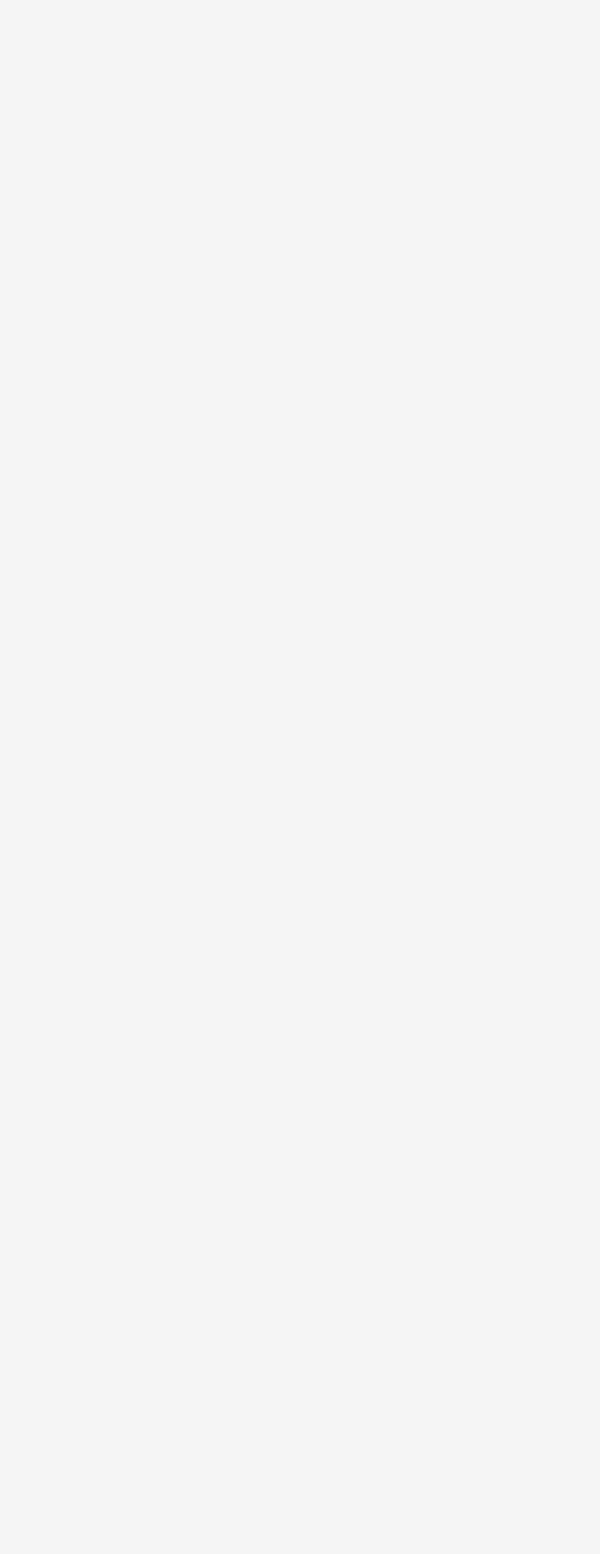
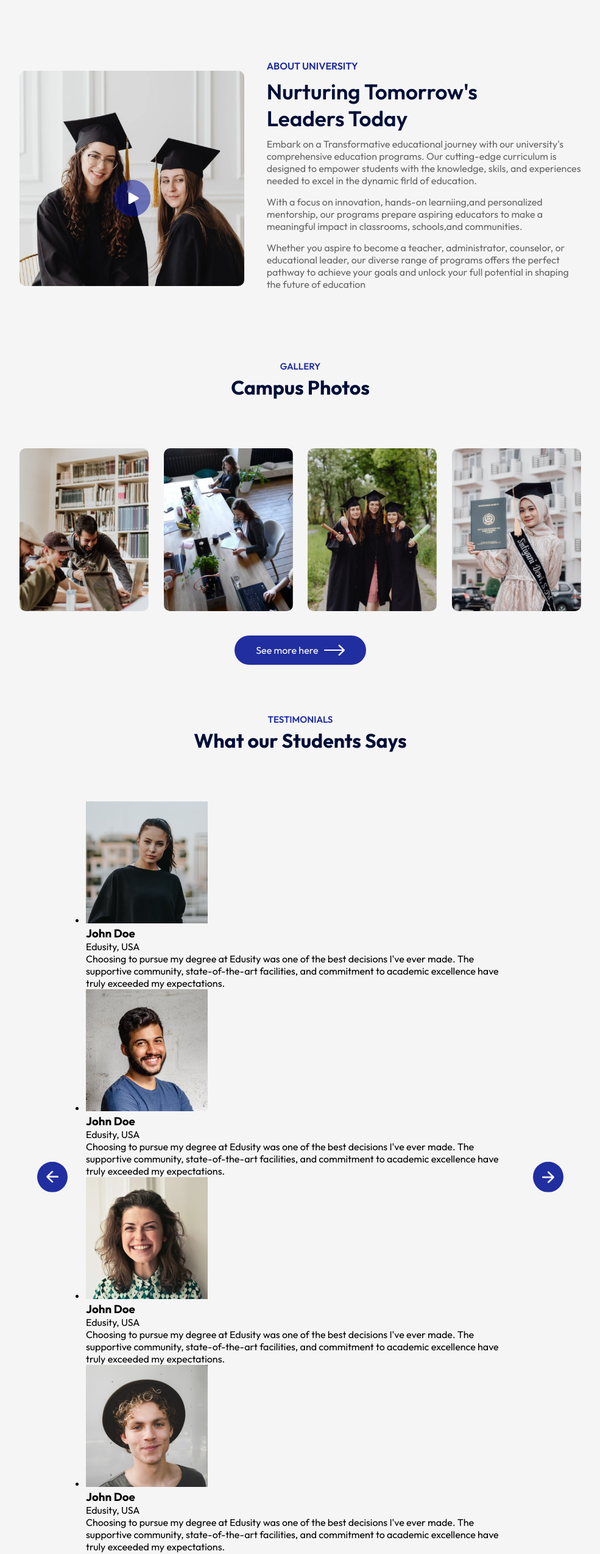
Before and after one commit to faw7an/edusity, a React (Vite) app: page / in a window 1280 px wide. Shown: the part 1303-3851 px from the top of the page at 61% size, without its empty margins (147-1132 px from the left). Before the commit the page ends 1381 px from the top, so only its background shows below. Built offline with nearby package versions, Linux system fonts and the light colour scheme.

Commit message:
Refactor components and add new Programs section

```diff
--- a/src/App.jsx
+++ b/src/App.jsx
@@ -3,7 +3,9 @@ import Navbar from './components/Navbar/Navbar'
 import Hero from './components/Hero/Hero'
 import Programs from './components/Programs/Programs'
 import Title from './components/Title/Title'
-
+import About from './components/About/About'
+import Campus from './components/Campus/Campus'
+import Testimonials from './components/Testimonials/Testimonials'
 export default function App() {
   return (
     <div>
@@ -12,6 +14,12 @@ export default function App() {
       <div className='container'>
         <Title subtitle = 'Our Programs' title = ' What We Offer'/>
         <Programs />
+        <About />
+        <Title subtitle='Gallery' title='Campus Photos'/>
+        <Campus />
+        <Title subtitle='Testimonials' title='What our Students Says'/>
+        <Testimonials />
+
       </div>
     </div>
   )
--- /dev/null
+++ b/src/components/About/About.css
@@ -0,0 +1,50 @@
+.about{
+    margin: 100px auto;
+    display: flex;
+    align-items: center;
+    justify-content: space-between;
+    width: 90%;
+}
+
+.about-left{
+    flex-basis: 40%;
+    position: relative;
+}
+
+.about-right{
+    flex-basis: 56%;
+}
+
+.about-img{
+    width: 100%;
+    border-radius: 10px;
+
+}
+.play-icon{
+    width: 60px;
+    position: absolute;
+    top: 50%;
+    left: 50%;
+    transform: translate(-50%);
+}
+
+.about h3{
+    font-weight: 600;
+    font-size: 16px;
+    color: #212ea0;
+
+}
+
+
+.about h2{
+    font-weight: 600;
+    font-size: 35px;
+    color:#000f38;
+    max-width: 400px;
+    margin: 10px 0;
+}
+
+.about p{
+    color: #676767;
+    margin-bottom: 15px ;
+}
--- /dev/null
+++ b/src/components/About/About.jsx
@@ -0,0 +1,34 @@
+/* eslint-disable no-unused-vars */
+import React from "react";
+import "./About.css";
+import about_img from "../../assets/about.png";
+import play_icon from "../../assets/play-icon.png";
+
+const About = () => {
+  return (
+    <div className="about">
+      <div className="about-left">
+        <img src={about_img} alt="" className="about-img" />
+        <img src={play_icon} alt="" className="play-icon" />
+      </div>
+      <div className="about-right">
+        <h3>ABOUT UNIVERSITY</h3>
+        <h2>Nurturing Tomorrow's Leaders Today</h2>
+        <p>
+          Embark on a Transformative educational journey with our university's
+          comprehensive education programs. Our cutting-edge curriculum is
+          designed to empower students with the knowledge, skils, and
+          experiences needed to excel in the dynamic firld of education.
+        </p>
+        <p>
+          With a focus on innovation, hands-on learniing,and personalized mentorship, our programs prepare aspiring educators to make a meaningful impact in classrooms, schools,and communities.
+        </p>
+        <p>
+          Whether you aspire to become a teacher, administrator, counselor, or educational leader, our diverse range of programs offers the perfect pathway to achieve your goals and unlock your full potential in shaping the future of education
+        </p>
+      </div>
+    </div>
+  );
+};
+
+export default About;
--- /dev/null
+++ b/src/components/Campus/Campus.css
@@ -0,0 +1,18 @@
+.campus{
+    margin: 80px auto;
+    width: 90%;
+    text-align: center;
+
+}
+
+.gallery{
+    display: flex;
+    align-items: center;
+    justify-content: space-between;
+    margin-bottom: 40px;
+}
+
+.gallery img{
+    width: 23%;
+    border-radius: 10px;
+}
--- /dev/null
+++ b/src/components/Campus/Campus.jsx
@@ -0,0 +1,23 @@
+import React from 'react'
+import './Campus.css'
+import gallery_1 from '../../assets/gallery-1.png'
+import gallery_2 from '../../assets/gallery-2.png'
+import gallery_3 from '../../assets/gallery-3.png'
+import gallery_4 from '../../assets/gallery-4.png'
+import white_arrow from '../../assets/white-arrow.png'
+const Campus = () => {
+  return (
+  <div className='campus'>
+    <div className='gallery'>
+        <img src={gallery_1} alt='' />
+        <img src={gallery_2} alt='' />
+        <img src={gallery_3} alt='' />
+        <img src={gallery_4} alt=''/>
+    </div>
+    <button className='btn dark-btn'>See more here <img src={white_arrow} alt=''/> </button>
+    </div>
+  )
+}
+import './Campus.css'
+
+export default Campus
--- a/src/components/Navbar/Navbar.css
+++ b/src/components/Navbar/Navbar.css
@@ -34,3 +34,8 @@ nav ul li{
     outline: 0;
 
 }
+
+.dark-nav{
+ background: #212ea0;
+ transition: 0.5s;
+}
--- a/src/components/Navbar/Navbar.jsx
+++ b/src/components/Navbar/Navbar.jsx
@@ -1,9 +1,18 @@
-import React from 'react'
+import React, { useEffect, useState } from 'react'
 import './Navbar.css'
 import logo from "../../assets/logo.png"
 function Navbar() {
+
+  const [sticky , setSticky] = useState(false);
+
+  useEffect(()=>{
+      window.addEventListener('scroll',()=>{
+        window.scrollY>510 ? setSticky(true):setSticky(false)
+      })
+  },[])
+
   return (
-   <nav className='container'>
+   <nav className={`container ${sticky?`dark-nav`:``}`}>
     <img src={logo} alt="" className='logo' />
     <ul>
      <li>Home</li>
--- /dev/null
+++ b/src/components/Testimonials/Testimonials.css
@@ -0,0 +1,22 @@
+.testimonials{
+    margin: 80px;
+    padding: 0 80px;
+position: relative;
+
+}
+
+.next-btn, .back-btn{
+    position: absolute;
+    top: 50%;
+    right: 0;
+    transform: translateY(-50%);
+    padding: 15px;
+    width: 50px;
+    border-radius: 50%;
+    cursor: pointer;
+    background:#212ea0 ;
+}
+.back-btn {
+    right: auto;
+    left: 0;
+}
--- /dev/null
+++ b/src/components/Testimonials/Testimonials.jsx
@@ -0,0 +1,79 @@
+import React from 'react'
+import './Testimonials.css'
+import next_icon from '../../assets/next-icon.png'
+import back_icon from '../../assets/back-icon.png'
+import user_1 from '../../assets/user-1.png'
+import user_2 from '../../assets/user-2.png'
+import user_3 from '../../assets/user-3.png'
+import user_4 from '../../assets/user-4.png'
+
+const Testimonials = () => {
+  return (
+    <div className='testimonials'>
+        <img src={next_icon} alt='' className='next-btn'/>
+        <img src={back_icon} alt='' className='back-btn'/>
+        <div className='slider'>
+            <ul>
+                <li>
+                    <div className='slide'>
+                        <div className='user-info'>
+                            <img src={user_1} alt=''/>
+                            <div>
+                                <h3>John Doe</h3>
+                                <span>Edusity, USA</span>
+                            </div>
+                        </div>
+                        <p>
+                            Choosing to pursue my degree at Edusity was one of the best decisions I've ever made. The supportive community, state-of-the-art facilities, and commitment to academic excellence have truly exceeded my expectations.
+                        </p>
+                    </div>
+                </li>
+                <li>
+                    <div className='slide'>
+                        <div className='user-info'>
+                            <img src={user_2} alt=''/>
+                            <div>
+                                <h3>John Doe</h3>
+                                <span>Edusity, USA</span>
+                            </div>
+                        </div>
+                        <p>
+                            Choosing to pursue my degree at Edusity was one of the best decisions I've ever made. The supportive community, state-of-the-art facilities, and commitment to academic excellence have truly exceeded my expectations.
+                        </p>
+                    </div>
+                </li>
+                <li>
+                    <div className='slide'>
+                        <div className='user-info'>
+                            <img src={user_3} alt=''/>
+                            <div>
+                                <h3>John Doe</h3>
+                                <span>Edusity, USA</span>
+                            </div>
+                        </div>
+                        <p>
+                            Choosing to pursue my degree at Edusity was one of the best decisions I've ever made. The supportive community, state-of-the-art facilities, and commitment to academic excellence have truly exceeded my expectations.
+                        </p>
+                    </div>
+                </li>
+                <li>
+                    <div className='slide'>
+                        <div className='user-info'>
+                            <img src={user_4} alt=''/>
+                            <div>
+                                <h3>John Doe</h3>
+                                <span>Edusity, USA</span>
+                            </div>
+                        </div>
+                        <p>
+                            Choosing to pursue my degree at Edusity was one of the best decisions I've ever made. The supportive community, state-of-the-art facilities, and commitment to academic excellence have truly exceeded my expectations.
+                        </p>
+                    </div>
+                </li>
+            </ul>
+        </div>
+    </div>
+  )
+}
+
+export default Testimonials
--- a/src/index.css
+++ b/src/index.css
@@ -42,3 +42,9 @@ a{
   width: 20%;
   margin-left: 10px;
 }
+
+.btn.dark-btn{
+  background: #212ea0;
+  color: #fff;
+
+}
```
